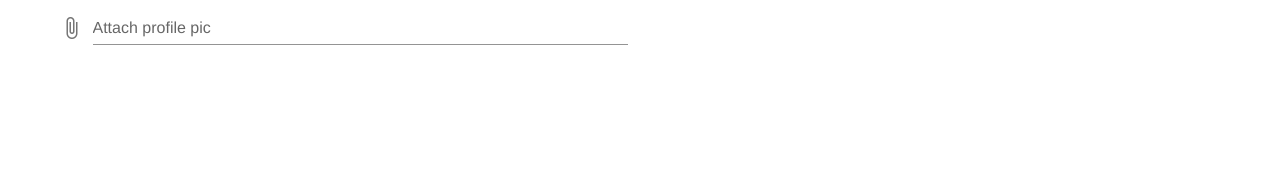
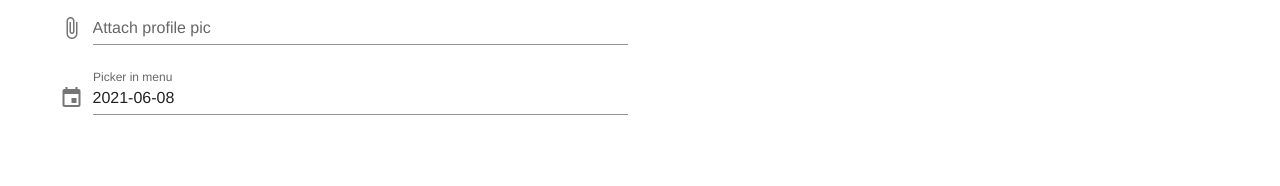
Before and after one commit to avechri/vuetify-dashboard, a Vue app: page /signup in a window 1280 px wide. Shown: the part 268-454 px from the top of the page. Built offline with nearby package versions, Linux system fonts and the light colour scheme.

Commit message:
added a birthday date picker

```diff
--- a/src/views/Signup.vue
+++ b/src/views/Signup.vue
@@ -12,10 +12,41 @@
             required
           />
           <v-autocomplete label="Which browser do you use?" :items="browsers" />
-          <v-file-input
-            accept="image/*"
-            label="Attach profile pic"
-          ></v-file-input>
+          <v-file-input accept="image/*" label="Attach profile pic" />
+
+          <v-menu
+            ref="menu"
+            v-model="menu"
+            :close-on-content-click="false"
+            :return-value.sync="birthdayDate"
+            transition="scale-transition"
+            offset-y
+            min-width="auto"
+          >
+            <template v-slot:activator="{ on, attrs }">
+              <v-text-field
+                v-model="birthdayDate"
+                label="Picker in menu"
+                prepend-icon="mdi-calendar"
+                readonly
+                v-bind="attrs"
+                v-on="on"
+              ></v-text-field>
+            </template>
+            <v-date-picker v-model="birthdayDate" no-title scrollable>
+              <v-spacer></v-spacer>
+              <v-btn text color="primary" @click="menu = false">
+                Cancel
+              </v-btn>
+              <v-btn
+                text
+                color="primary"
+                @click="$refs.menu.save(birthdayDate)"
+              >
+                OK
+              </v-btn>
+            </v-date-picker>
+          </v-menu>
         </v-form>
       </v-col>
     </v-row>
@@ -31,7 +62,9 @@
         v => !!v || 'E-mail is required',
         v => /.+@.+/.test(v) || 'E-mail must be valid'
       ],
-      browsers: ['Chrome', 'Safari', 'Mozilla Firefox', 'Microsoft Edge']
+      browsers: ['Chrome', 'Safari', 'Mozilla Firefox', 'Microsoft Edge'],
+      birthdayDate: new Date().toISOString().substr(0, 10),
+      menu: false
     }
   }
 }
```
